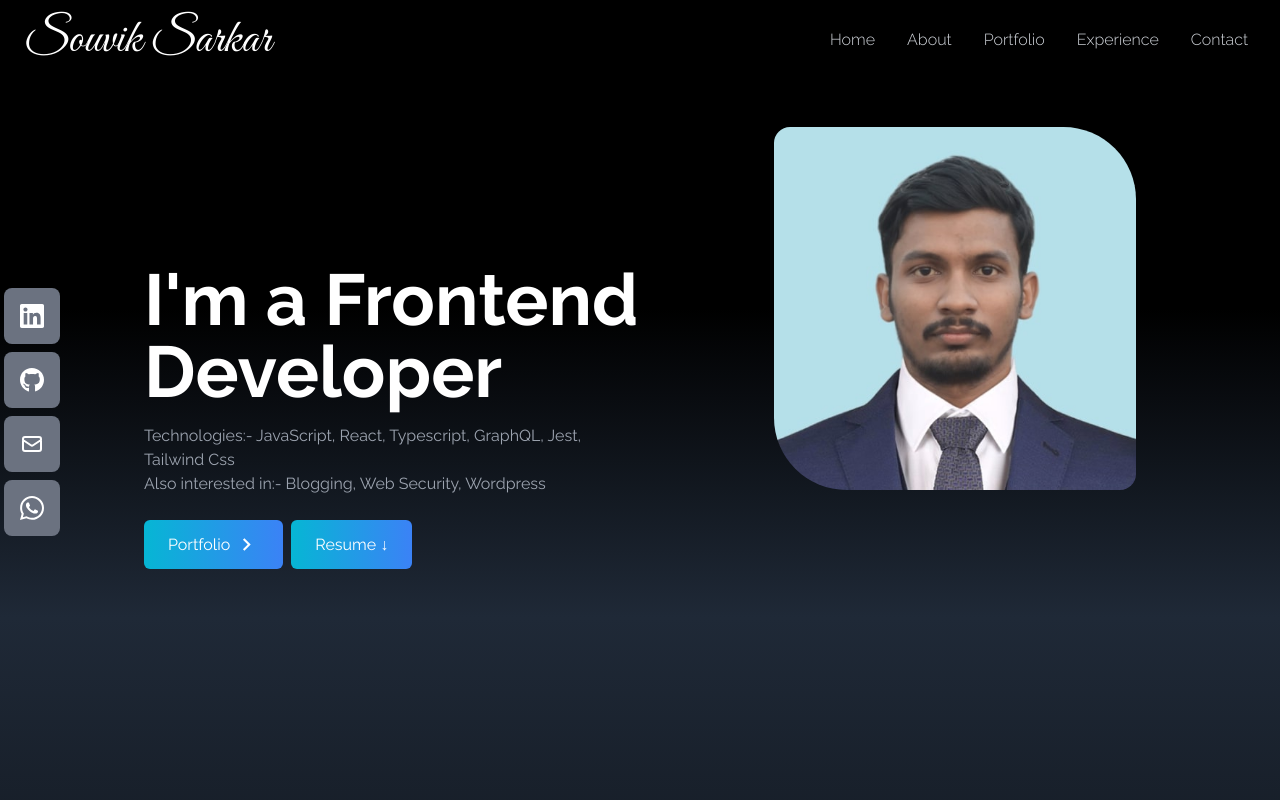
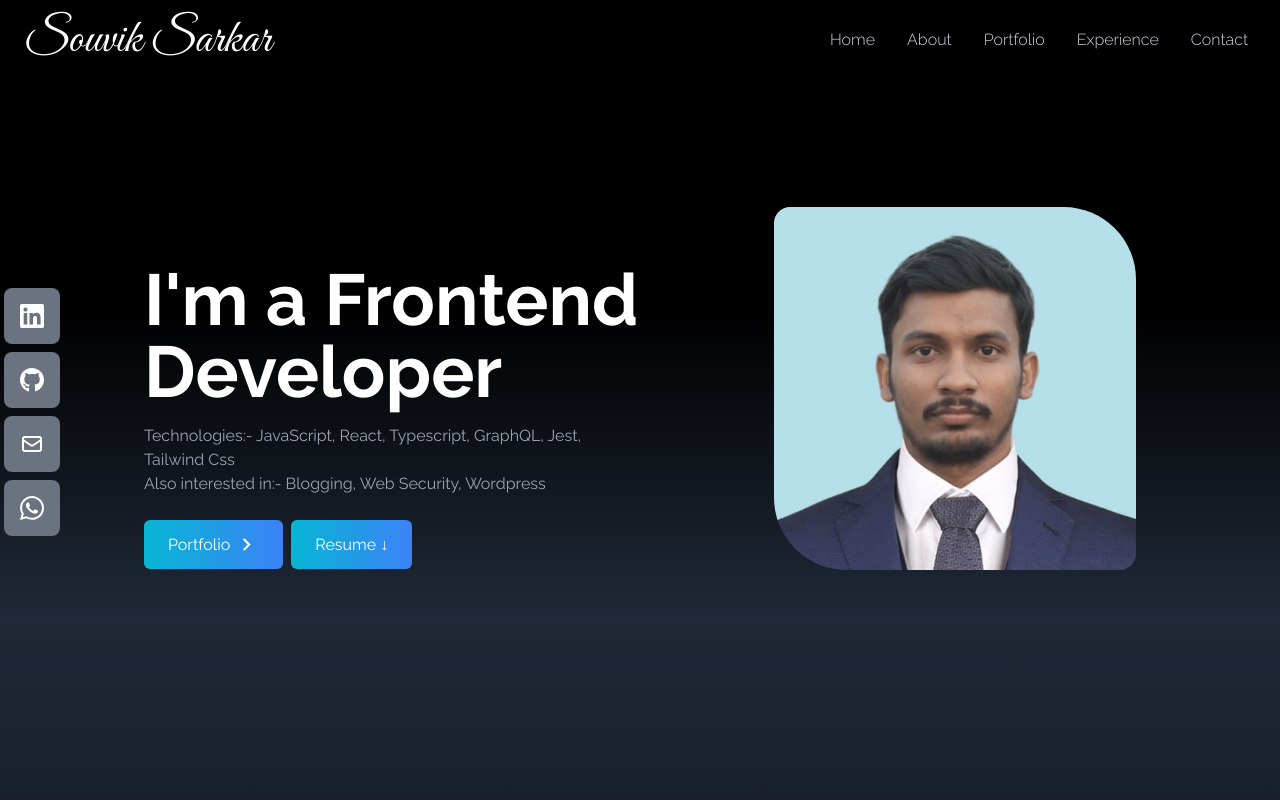
Before and after one commit to s0uvik/Portfolio, a React (Create React App) app: page / in a window 1280 px wide. Shown: the top 800 px of the page. Built offline with nearby package versions, Linux system fonts and the light colour scheme.

Commit message:
one ui problem fix

```diff
--- a/src/components/Home.jsx
+++ b/src/components/Home.jsx
@@ -10,8 +10,8 @@ const Home = () => {
       name="home"
       className="w-full bg-gradient-to-b from-black via-black to-gray-800"
     >
-      <div className="max-w-screen-lg mx-auto flex flex-col items-center justify-center px-4 md:flex-row">
-        <div className=" flex flex-col justify-center mb-10 sm:pt-6 mt-36 md:mt-60">
+      <div className="  max-w-screen-lg mx-auto flex flex-col items-center justify-center px-4 md:flex-row">
+        <div className="  flex flex-col justify-center mb-10 sm:pt-6 mt-36 md:mt-60">
           <h2 className="text-4xl sm:text-7xl font-bold text-white">
             I'm a Frontend Developer
           </h2>
@@ -45,7 +45,7 @@ const Home = () => {
           </div>
         </div>
 
-        <div className="">
+        <div className=" md: mt-40">
           <img
             src={HeroImage}
             alt="my profile"
```
